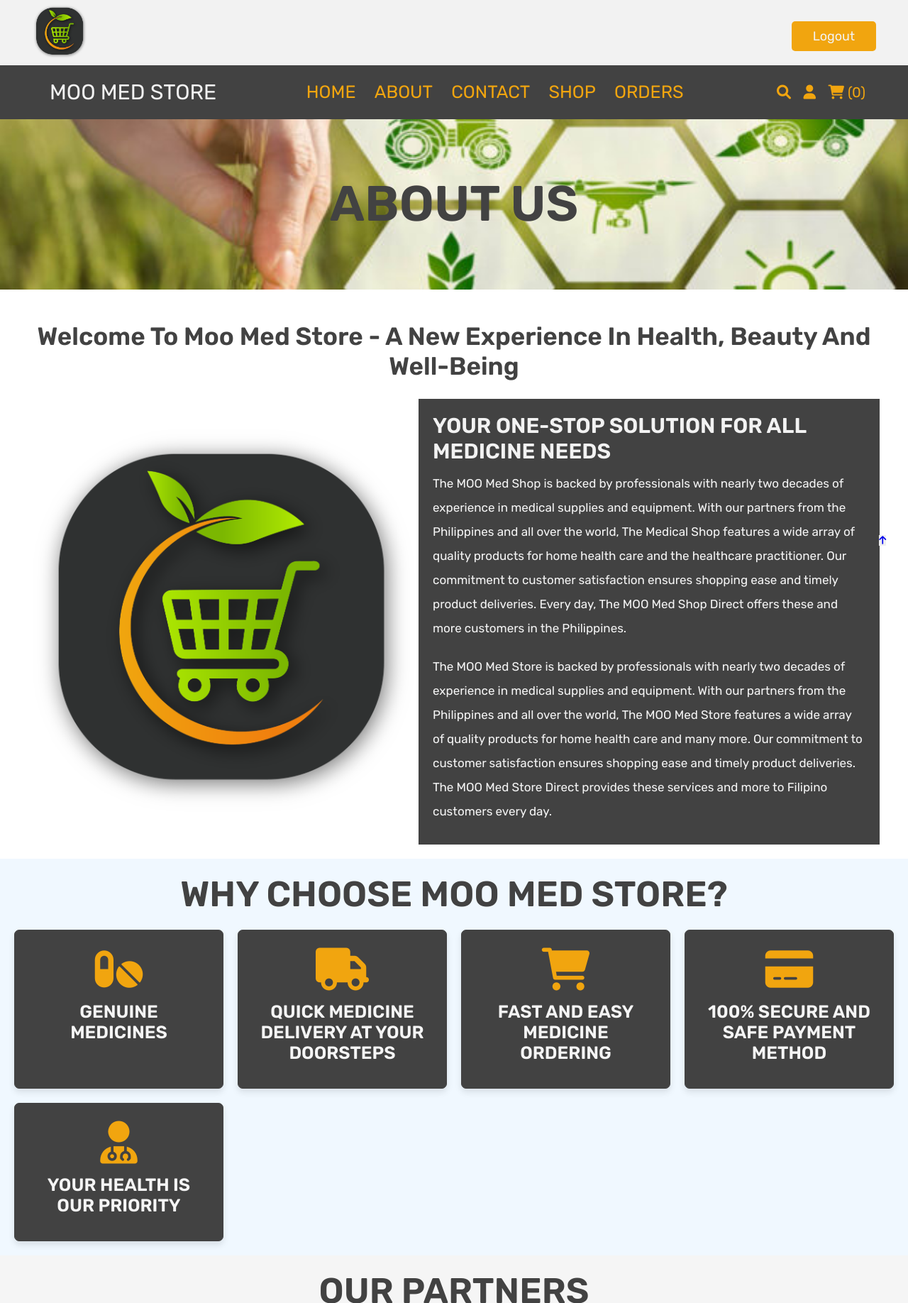
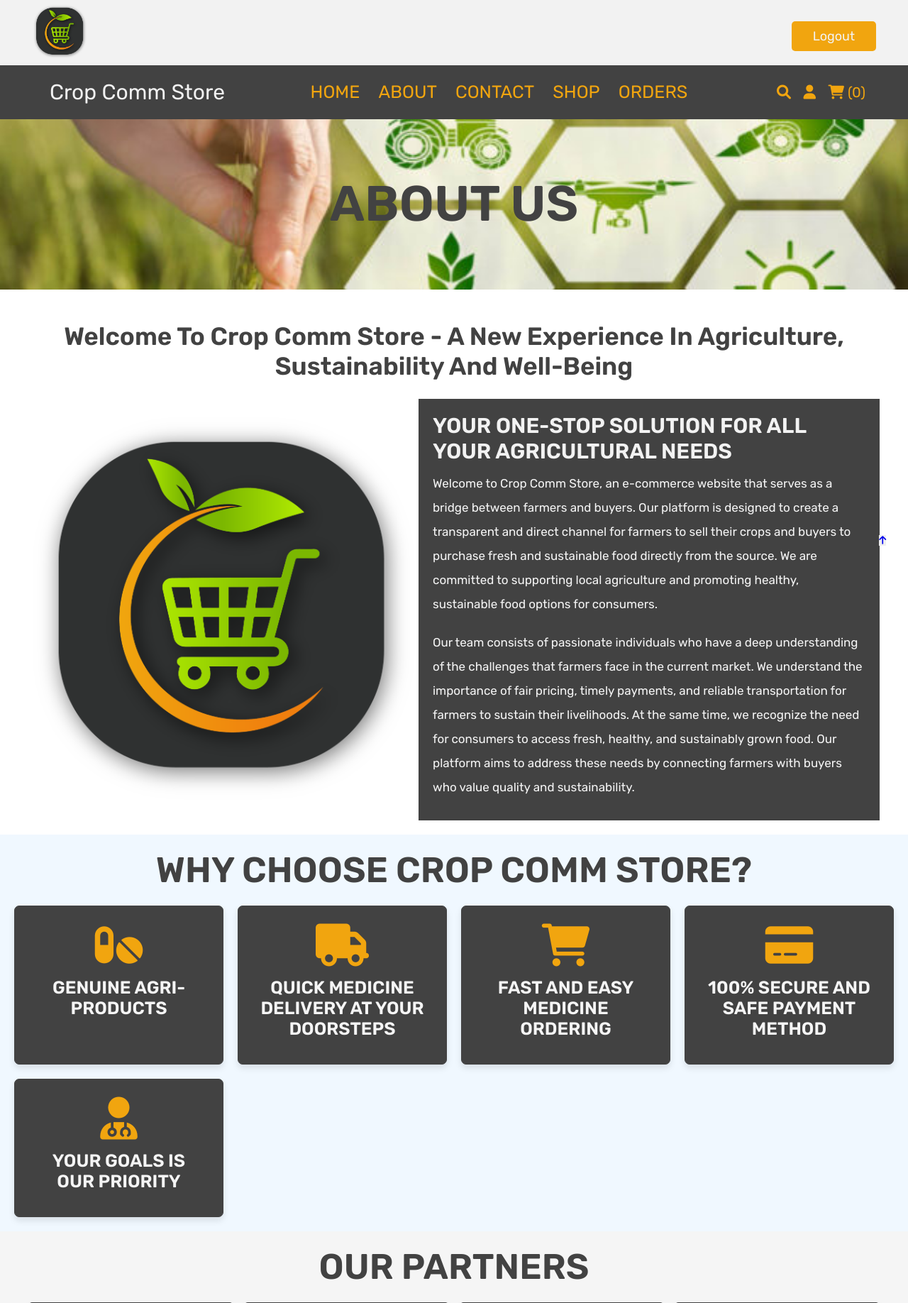
Before and after one commit to Jayferson-Begino/ECOMM_Finals, a PHP site: page /about.php in a window 1280 px wide. Shown: the top 1836 px of the page at 71% size. Run offline with PHP 8.4, Linux system fonts and the light colour scheme; a user stored in the database is signed in; data that the repository does not hold is empty.

Commit message:
Editted User Pages

```diff
--- a/about.php
+++ b/about.php
@@ -38,7 +38,7 @@
 
 <section class="about">
 <div class="opening">
-<h3> Welcome To Moo Med Store - A New Experience In Health, Beauty And Well-Being</h3>
+<h3> Welcome To Crop Comm Store - A New Experience In Agriculture, Sustainability And Well-Being</h3>
 </div>
 
    <div class="flex">
@@ -48,15 +48,9 @@
       </div>
 
       <div class="content">
-         <h3>YOUR ONE-STOP SOLUTION FOR ALL MEDICINE NEEDS</h3>
-         <p>The MOO Med Shop is backed by professionals with nearly two decades of experience in medical supplies and equipment.
-             With our partners from the Philippines and all over the world, The Medical Shop features a wide array of quality products for home health care and the healthcare practitioner.
-              Our commitment to customer satisfaction ensures shopping ease and timely product deliveries.
-              Every day, The MOO Med Shop Direct offers these and more customers in the Philippines.</p>
-         <p>The MOO Med Store is backed by professionals with nearly two decades of experience in medical supplies and equipment.
-      With our partners from the Philippines and all over the world, The MOO Med Store features a wide array of quality products for home health care and many more.
-      Our commitment to customer satisfaction ensures shopping ease and timely product deliveries.
-      The MOO Med Store Direct provides these services and more to Filipino customers every day.
+         <h3>YOUR ONE-STOP SOLUTION FOR ALL YOUR AGRICULTURAL NEEDS</h3>
+         <p>Welcome to Crop Comm Store, an e-commerce website that serves as a bridge between farmers and buyers. Our platform is designed to create a transparent and direct channel for farmers to sell their crops and buyers to purchase fresh and sustainable food directly from the source. We are committed to supporting local agriculture and promoting healthy, sustainable food options for consumers.</p>
+         <p>Our team consists of passionate individuals who have a deep understanding of the challenges that farmers face in the current market. We understand the importance of fair pricing, timely payments, and reliable transportation for farmers to sustain their livelihoods. At the same time, we recognize the need for consumers to access fresh, healthy, and sustainably grown food. Our platform aims to address these needs by connecting farmers with buyers who value quality and sustainability.
       </p>
 
       </div>
@@ -67,14 +61,14 @@
 <!-- why moo -->
 
 <section class="choose">
-<h1 class="title"> Why choose Moo Med Store?</h1>
+<h1 class="title"> Why choose Crop Comm Store?</h1>
 
 
     <div class="box-container">
 
         <div class="box">
             <i class="fas fa-pills"></i>
-            <h3>Genuine Medicines</h3>
+            <h3>Genuine Agri-Products</h3>
 
         </div>
 
@@ -97,7 +91,7 @@
         </div>
         <div class="box">
             <i class="fas fa-user-doctor"></i>
-            <h3>Your health is our priority</h3>
+            <h3>Your Goals is our priority</h3>
 
         </div>
 
@@ -176,7 +170,7 @@
       <div class="box">
          <img src="images/r2.png" alt="">
          <p>Very helpful especially this pandemic. It also has a COD too so.
-             Gobless getmedsph hope you continue the quality service to help people who needs it most.</p>
+             Gobless Crop Comm Store hope you continue the quality service to help people who needs it most.</p>
          <div class="stars">
             <i class="fas fa-star"></i>
             <i class="fas fa-star"></i>
@@ -189,7 +183,7 @@
 
       <div class="box">
          <img src="images/r2.png" alt="">
-         <p>I'm new to this online buying of medicine. but I can say that this company is efficient because it can give the needs that our physical pharmacy cant provide personally.
+         <p>I'm new to this online buying of Agri-Products, but I can say that this company is efficient because it can give the needs that our physical stores cant provide personally.
              Thank you so much</p>
          <div class="stars">
             <i class="fas fa-star"></i>
@@ -203,7 +197,7 @@
 
       <div class="box">
          <img src="images/r2.png" alt="">
-         <p>1st time user here and their portal is user friendly. The meds I ordered for my mom, who is living away from me and alone in an urban area, has been delivered on the same day.
+         <p>1st time user here and their portal is user friendly. The products I ordered for my mom, who is living away from me and alone in an urban area, has been delivered on the same day.
             Thanks a lot.</p>
          <div class="stars">
             <i class="fas fa-star"></i>
@@ -231,7 +225,7 @@
 
       <div class="box">
          <img src="images/r2.png" alt="">
-         <p>Im really pleased to have a very reliable online pharmacy! So helpful to get my pharmacy needs and prescriptions medicines on the same day! Thank you!</p>
+         <p>Im really pleased to have a very reliable online argicultural store! So helpful to get my acgricultural needs on the same day! Thank you!</p>
          <div class="stars">
             <i class="fas fa-star"></i>
             <i class="fas fa-star"></i>
@@ -244,7 +238,7 @@
 
       <div class="box">
          <img src="images/r2.png" alt="">
-         <p>Highly recommend this company! They go above and beyond to make sure your prescription is filled. If the medicine is out of stock, they really make the effort to find it for you.
+         <p>Highly recommend this store! They go above and beyond to make sure your order is filled. If the prodiuct is out of stock, they really make the effort to find it for you.
             Thank you. 5/5!.</p>
          <div class="stars">
             <i class="fas fa-star"></i>
--- a/admin_header.php
+++ b/admin_header.php
@@ -15,7 +15,7 @@
 
    <div class="flex">
 
-      <a href="admin_page.php" class="logo">MOO MED <span>STORE</span></a>
+      <a href="admin_page.php" class="logo">CropComm <span>Store</span></a>
 
       <nav class="navbar">
          <a href="admin_page.php">HOME</a>
--- a/cart.php
+++ b/cart.php
@@ -103,7 +103,7 @@
       <p>Products Sub Total: <span>₱<?php echo $grand_total; ?>.00</span></p>
       <div class="flex">
          <a href="shop.php" class="option-btn">Continue Shopping</a>
-         <a href="checkout.php" class="btn" style= "background-color: #8e44ad" <?php echo ($grand_total > 1)?'':'disabled'; ?>">proceed to checkout</a>
+         <a href="checkout.php" class="btn" style= "background-color: #7bb701" <?php echo ($grand_total > 1)?'':'disabled'; ?>">proceed to checkout</a>
       </div>
    </div>
 
--- a/contact.php
+++ b/contact.php
@@ -65,7 +65,7 @@
       <input type="email" name="email" required placeholder="Email" class="box">
       <input type="number" name="number" required placeholder="Number" class="box">
       <textarea name="message" class="box" placeholder="Message" id="" cols="30" rows="10"></textarea>
-      <input type="submit" value="Send Message" style="background-color:#ea0f8f" name="send" class="btn">
+      <input type="submit" value="Send Message" style="background-color: #7bb701" name="send" class="btn">
    </form>
    </div>
 
--- a/css/style.css
+++ b/css/style.css
@@ -963,7 +963,7 @@
 }
 
 .reviews .box-container .box .stars{
-   background-color: var(--orange);
+   background-color: var(--black);
    display: inline-block;
    margin:.5rem 0;
    border-radius: .5rem;
--- a/footer.php
+++ b/footer.php
@@ -3,11 +3,11 @@
    <div class="box-container">
 
       <div class="box">
-         <h3>MORE MEDICINE SHOPS</h3>
-         <a href="https://getmeds.ph/">Getmeds Philippines </a>
-         <a href="https://medicalshop.ph/">The Medical Shop</a>
-         <a href="https://www.medexpress.com.ph/">MedExpress</a>
-         <a href="https://www.rosepharmacy.com/">Rose Pharmacy</a>
+         <h3>AGRICULTURAL STORES</h3>
+         <a href="https://www.farmersstop.com/">FARMER'S STOP </a>
+         <a href="https://www.krushikendra.com/">KRUSHIKENDRA</a>
+         <a href="https://shopee.ph/adithabautista">ADITHA'S FARM SUPPLY</a>
+         <a href="https://ph.eastwestseed.com/">EASTWEST SEED</a>
       </div>
 
       <div class="box">
@@ -22,7 +22,7 @@
          <h3>CONTACT US</h3>
          <p> <i class="fas fa-tablet-alt"></i> 09772703763 </p>
          <p> <i class="fas fa-tty"></i> (123) 456-7890 </p>
-         <p> <i class="fas fa-envelope"></i> BU_bsit3A@gmail.com </p>
+         <p> <i class="fas fa-envelope"></i> BU_bsit3C@gmail.com </p>
          <p> <i class="fas fa-map-marker-alt"></i> Legazpi City, Albay</p>
       </div>
 
@@ -37,6 +37,6 @@
 
    </div>
 
-   <p class="credit"> &copy; WEB DEVELOPMENT BSIT 3A-- <span>MARAÑO, OCAMPO, OLIVA</span> </p>
+   <p class="credit"> &copy; E-COMMERCE BSIT 3C-- <span>BERMEJO, BEGINO, ENCABO, OLIVA</span> </p>
 
 </section>
--- a/header.php
+++ b/header.php
@@ -24,7 +24,7 @@
 
    <div class="header-2">
       <div class="flex">
-      <a href="home.php" class="logo">MOO MED STORE</a>
+      <a href="home.php" class="logo">Crop Comm Store</a>
 
          <nav class="navbar">
             <a href="home.php">HOME</a>
--- a/register.php
+++ b/register.php
@@ -40,7 +40,7 @@
    <link rel="stylesheet" href="https://cdnjs.cloudflare.com/ajax/libs/font-awesome/6.0.0/css/all.min.css">
 
    <!-- custom css file link  -->
-   <link rel="stylesheet" href="css/3.css">
+   <link rel="stylesheet" href="css/style.css">
 
 </head>
 <body>
@@ -68,7 +68,7 @@
 
    <form action="" method="post">
    <div class="share">
-         <img src="LOGO.png" class="responsive">
+         <img src="cropcomm_logo.png" class="responsive">
          </div>
       <h3>Register Now</h3>
       <input type="text" name="name" placeholder="Enter Name" required class="box">
@@ -79,7 +79,7 @@
          <option value="user">CUSTOMER</option>
          <option value="admin">ADMIN</option>
       </select>
-      <input type="submit" name="submit" style= "background-color: #ea0f8f" value="register now" class="btn">
+      <input type="submit" name="submit" style= "background-color: #f1a507" value="register now" class="btn">
       <p>Already have an account? <a href="login.php" >Click this</a></p>
    </form>
 
--- a/search_product.php
+++ b/search_product.php
@@ -56,7 +56,7 @@
 <section class="search-form">
    <form action="" method="post">
       <input type="text" name="search" placeholder="Name of Product" class="box">
-      <input type="submit" name="submit" value="search" class="btn" style= "background-color: #ea0f8f">
+      <input type="submit" name="submit" value="search" class="btn" style= "background-color: #7bb701">
    </form>
 </section>
 
--- a/shop.php
+++ b/shop.php
@@ -59,7 +59,7 @@
 <?php include 'header.php'; ?>
 
 <div class="headingshop">
-   <h3>MOO MED STORE</h3>
+   <h3>CROP COMM STORE</h3>
 </div>
 
 <section class="productshop">
```
Also changed, not shown: home.php (+22 -25 lines), images/AgriAbout.jpg (added), images/AgriArticle1.jpg (added), images/AgriArticle2.jpg (added), images/AgriArticle3.jpg (added), images/AgriProds1.jpeg (added), images/AgriProds2.jpeg (added), images/AgriProds3.jpeg (added).
